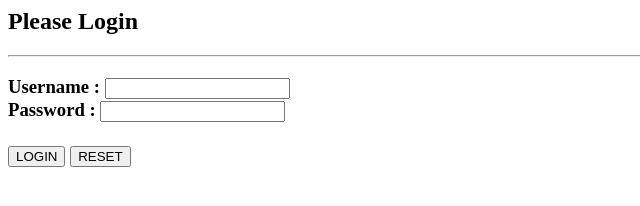
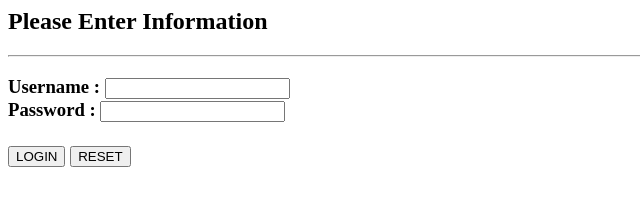
Before and after one commit to aishwarya050/Banking, a plain HTML site: page signup.html in a window 1280 px wide. Shown: the whole page, without its empty margins (0-640 px from the left). Drawn offline with Linux system fonts and the light colour scheme.

Commit message:
Update signup.html

```diff
--- a/signup.html
+++ b/signup.html
@@ -3,7 +3,7 @@
     <title>Netbankin</title>
    </head>
   <body>
-    <h2>Please Login</h2>
+    <h2>Please Enter Information</h2>
     <hr>
     <form action="welcome.html">
       <h3>
```
